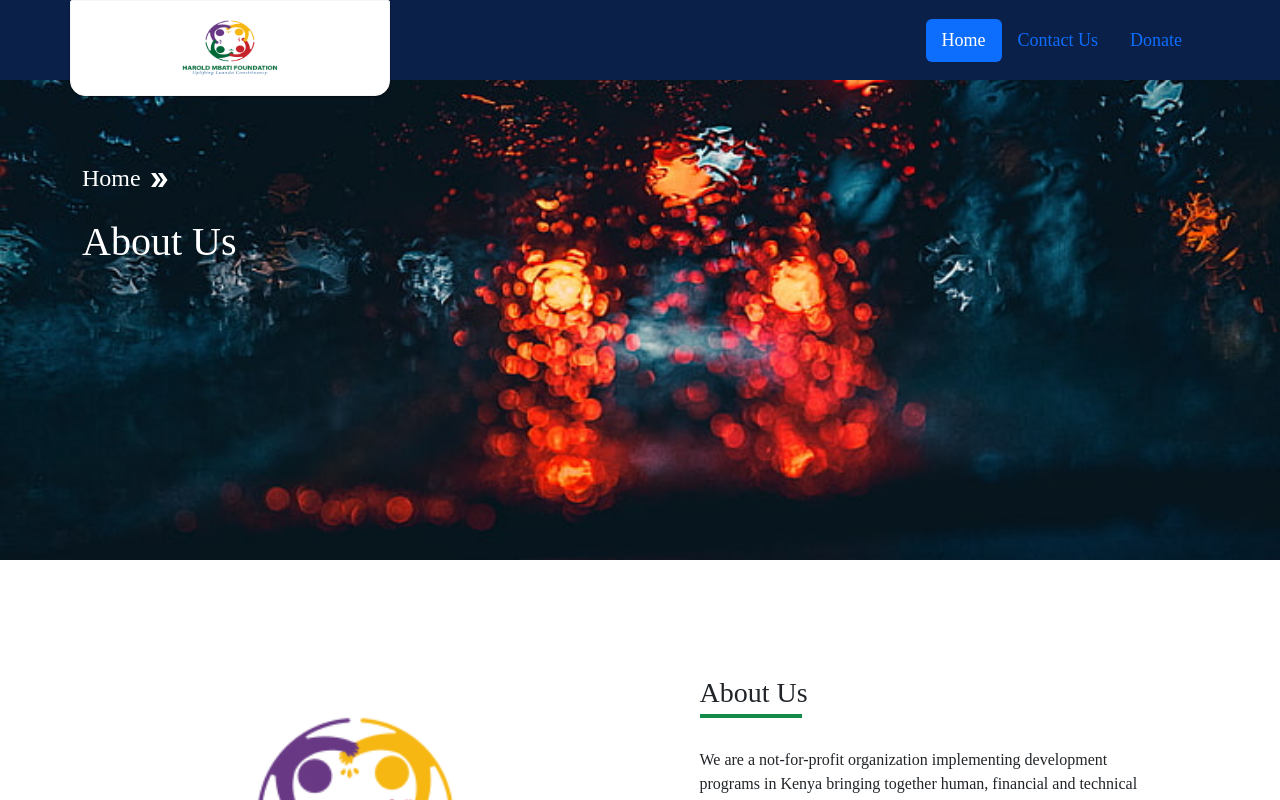
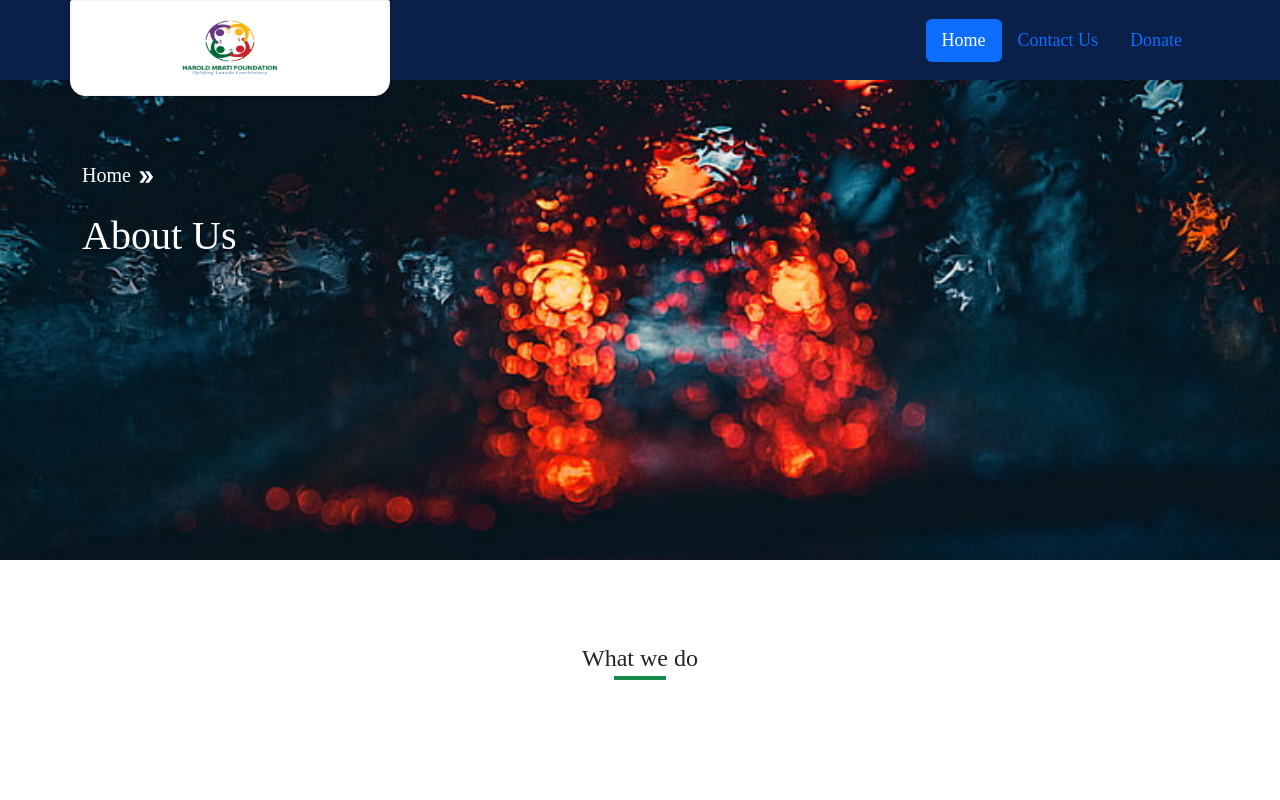
Before and after one commit to Manenomyk/Harold-mbati-site, a React (Create React App) app: page /about in a window 1280 px wide. Shown: the top 800 px of the page. Built offline with nearby package versions, Linux system fonts and the light colour scheme; a web font is replaced by a local one.

Commit message:
page header

```diff
--- a/src/Pages/About/About.css
+++ b/src/Pages/About/About.css
@@ -25,7 +25,7 @@
 .tohome{
     text-decoration: none;
     color: white;
-    font-size: 24px;
+    font-size: 20px;
     transition: all 3s;
 }
 .tohome:hover{
@@ -40,3 +40,16 @@
     font-size: 40px;
 
 }
+
+.weare{
+    padding-top: 5rem;
+    font-size: 24px;
+    justify-content: center;
+    display: flex;
+}
+.underline2{
+    width: 4vw;
+    height: 4px;
+    background-color: #148b49;
+    margin-bottom: 30px;
+}
--- a/src/Pages/About/About.js
+++ b/src/Pages/About/About.js
@@ -47,6 +47,25 @@ function About() {
           </about.Container>
         </div>
       </div>
+
+    <about.Container>
+      <div className='mx-auto weare'>
+        <div>
+        What we do
+        <div className="underline2 mx-auto"></div>
+        </div>
+
+      </div>
+      <about.Row>
+        <about.Col lg={3} >
+
+        </about.Col>
+      </about.Row>
+    </about.Container>
+
+
+
+
       <about.Container className='aboutcontain'>
         <about.Row>
           <about.Col lg={5} className='mx-auto'>
```
